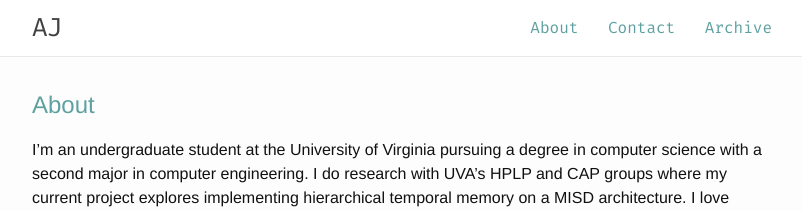
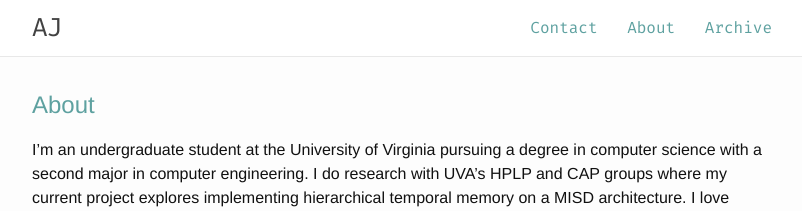
Before and after one commit to ajvarshneya/ajvarshneya.github.io, a Jekyll site: the page built from about/index.html, in a window 1280 px wide. Shown: the top 211 px of the page, without its empty margins (238-1040 px from the left). Built offline with Jekyll 4.4.1, drawn with Linux system fonts in a browser that asks for light colours.

Commit message:
Added README.

```diff
--- a/_includes/header.html
+++ b/_includes/header.html
@@ -14,7 +14,8 @@
       </a>
 
       <div class="trigger">
-        {% for page in site.pages %}
+        {% assign sorted_pages = site.pages | sort:"name" %}
+        {% for page in sorted_pages %}
           {% if page.title %}
           <a class="page-link" href="{{ page.url | prepend: site.baseurl }}">{{ page.title }}</a>
           {% endif %}
```
Also changed, not shown: README.md (added), about/index.html (renamed from about.html), 2 other files.
